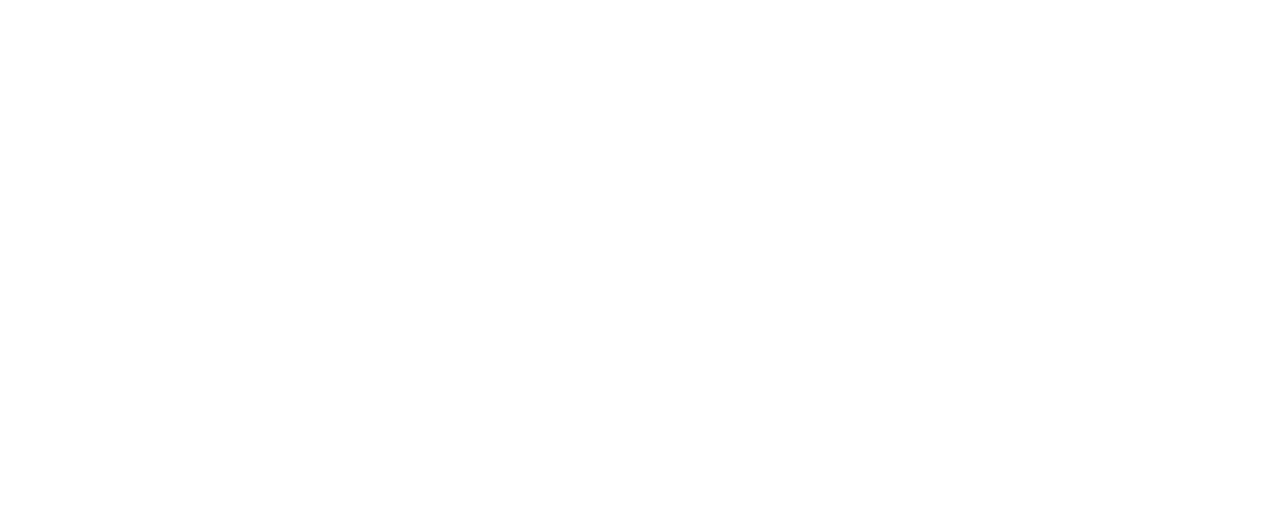
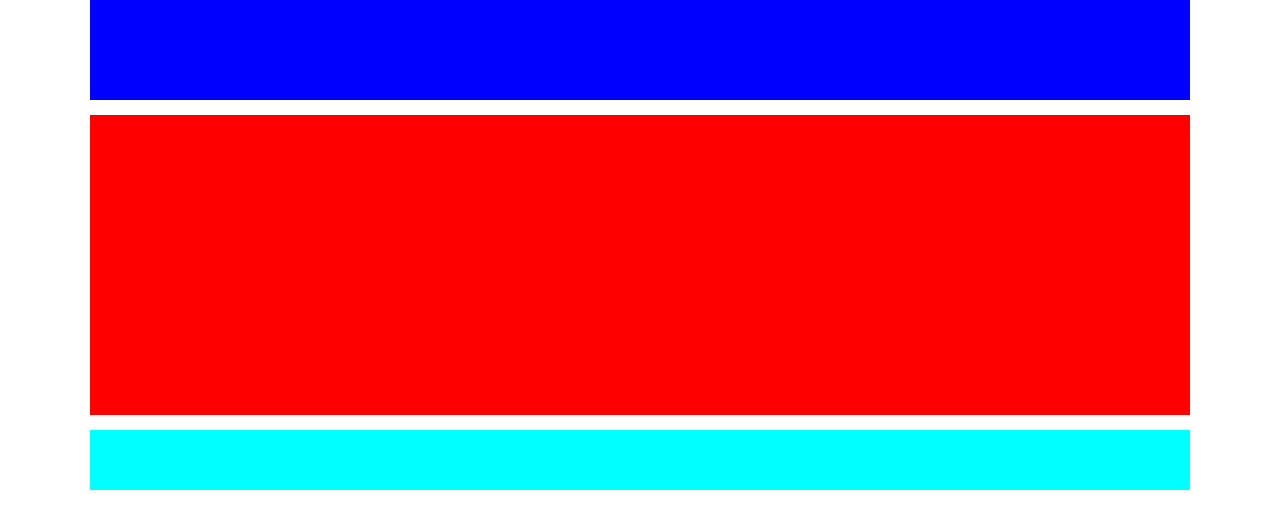
Before and after one commit to Mantured/htmlcss-struttura-wp, a plain HTML site: page index.html in a window 1280 px wide. Drawn offline with Linux system fonts and the light colour scheme.

Commit message:
header finito - padding container tolto

```diff
--- a/css/style.css
+++ b/css/style.css
@@ -0,0 +1,46 @@
+*{
+    box-sizing: border-box;
+    margin: 0;
+    padding: 0;
+}
+
+body{
+    width: 90%;
+    margin: 0 auto;
+    max-width: 1100px;
+}
+
+.float-left{
+    float:left;
+}
+
+.container-head, .container-main, .container-footer{
+    /* padding: 20px; */
+}
+
+.clearfix::after{
+    content: "";
+    display: table;
+    clear: both;
+}
+
+.head{
+    width: 100%;
+    height: 100px;
+    background-color: blue;
+    margin-bottom: 15px;
+
+}
+
+.neck{
+    width: 100%;
+    height: 300px;
+    background-color: red;
+    margin-bottom: 15px;
+}
+
+.head-box{
+    width: 100%;
+    height: 60px;
+    background-color: aqua;
+}
--- a/index.html
+++ b/index.html
@@ -9,6 +9,27 @@
 
 </head>
 <body>
+    <header>
+            <div class="containe-head clearfix">
+                <div class="head float-left"></div>
+                <div class="neck float-left"></div>
+            </div>
+    </header>
+
+    <main>
+
+        <div class="container-main clearfix">
+            <div class="head-box float-left"></div>
+            <div class="colum1"></div>
+            <div class="colum2"></div>
+            <div class="colum1"></div>
+            <div class="background"></div>
+        </div>
+
+    </main>
+    <footer>
+
+    </footer>
 
 </body>
 </html>
```
